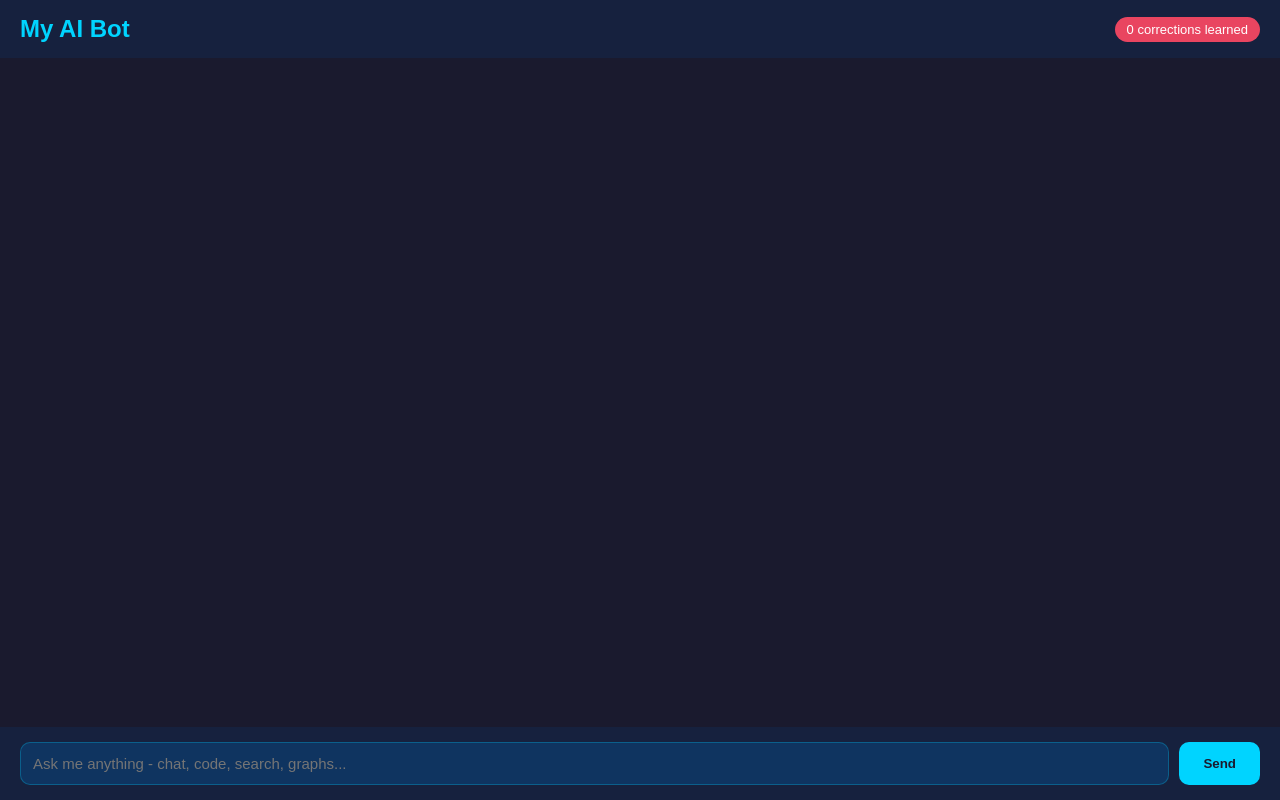
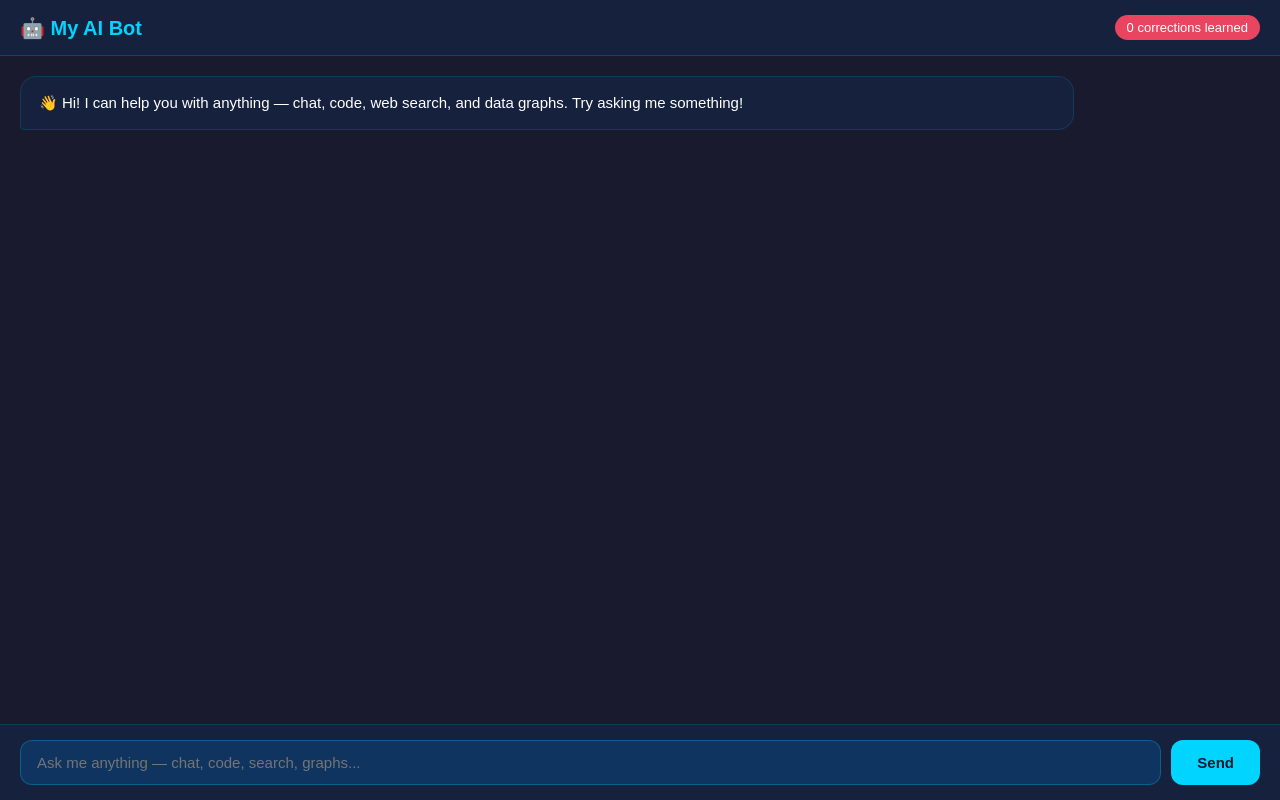
Before and after one commit to Jarold54/my-ai-bot, a Flask app: page / in a window 1280 px wide. Run offline with Flask 3, Linux system fonts and the light colour scheme; some libraries are stand-ins or nearby versions.

Commit message:
Update chatbot.html

````diff
--- a/templates/chatbot.html
+++ b/templates/chatbot.html
@@ -5,140 +5,65 @@
   <script src="https://cdn.plot.ly/plotly-latest.min.js"></script>
   <style>
     * { box-sizing: border-box; margin: 0; padding: 0; }
-    body {
-      font-family: Arial, sans-serif;
-      background: #1a1a2e;
-      color: white;
-      height: 100vh;
-      display: flex;
-      flex-direction: column;
-    }
-    header {
-      background: #16213e;
-      padding: 15px 20px;
-      display: flex;
-      justify-content: space-between;
-      align-items: center;
-    }
-    h2 { color: #00d4ff; }
-    #correction-count {
-      background: #e94560;
-      padding: 5px 12px;
-      border-radius: 20px;
-      font-size: 13px;
-    }
-    #chatbox {
-      flex: 1;
-      overflow-y: auto;
-      padding: 20px;
-      display: flex;
-      flex-direction: column;
-      gap: 12px;
-    }
-    .user-msg {
-      background: #0f3460;
-      padding: 12px 16px;
-      border-radius: 12px;
-      align-self: flex-end;
-      max-width: 70%;
-    }
-    .bot-msg {
-      background: #16213e;
-      padding: 12px 16px;
-      border-radius: 12px;
-      align-self: flex-start;
-      max-width: 85%;
-      width: 85%;
-      border: 1px solid #00d4ff33;
-    }
-    .searched-tag {
-      font-size: 11px;
-      color: #00d4ff;
-      margin-bottom: 6px;
-    }
-    .agent-tag {
-      font-size: 11px;
-      color: #00ff88;
-      margin-bottom: 6px;
-    }
-    .graph-container {
-      width: 100%;
-      height: 400px;
-      margin-top: 10px;
-      border-radius: 10px;
-      overflow: hidden;
-    }
-    .correct-btn {
-      background: none;
-      border: 1px solid #666;
-      color: #aaa;
-      padding: 4px 10px;
-      border-radius: 8px;
-      cursor: pointer;
-      font-size: 12px;
-      margin-top: 8px;
-    }
-    .correct-btn:hover {
-      border-color: #e94560;
-      color: #e94560;
-    }
-    #input-area {
-      background: #16213e;
-      padding: 15px 20px;
-      display: flex;
-      gap: 10px;
-    }
-    #input {
-      flex: 1;
-      background: #0f3460;
-      border: 1px solid #00d4ff44;
-      color: white;
-      padding: 12px;
-      border-radius: 10px;
-      font-size: 15px;
-    }
-    #send {
-      background: #00d4ff;
-      color: #1a1a2e;
-      border: none;
-      padding: 12px 24px;
-      border-radius: 10px;
-      cursor: pointer;
-      font-weight: bold;
-    }
-    pre {
-      background: #0d0d0d;
-      padding: 10px;
-      border-radius: 8px;
-      overflow-x: auto;
-      margin-top: 8px;
-      font-size: 13px;
-    }
+    body { font-family: Arial; background: #1a1a2e; color: white; height: 100vh; display: flex; flex-direction: column; }
+    header { background: #16213e; padding: 15px 20px; display: flex; justify-content: space-between; align-items: center; border-bottom: 1px solid #00d4ff33; }
+    h2 { color: #00d4ff; font-size: 20px; }
+    #correction-count { background: #e94560; padding: 5px 12px; border-radius: 20px; font-size: 13px; }
+    #chatbox { flex: 1; overflow-y: auto; padding: 20px; display: flex; flex-direction: column; gap: 14px; }
+    .user-msg { background: #0f3460; padding: 12px 16px; border-radius: 16px 16px 4px 16px; align-self: flex-end; max-width: 70%; font-size: 15px; line-height: 1.5; }
+    .bot-msg { background: #16213e; padding: 14px 18px; border-radius: 16px 16px 16px 4px; align-self: flex-start; max-width: 85%; width: 85%; border: 1px solid #00d4ff22; font-size: 15px; line-height: 1.6; }
+    .tag { font-size: 11px; font-weight: bold; margin-bottom: 8px; padding: 3px 8px; border-radius: 10px; display: inline-block; }
+    .searched-tag { background: #00d4ff22; color: #00d4ff; }
+    .agent-tag { background: #00ff8822; color: #00ff88; }
+    .graph-container { width: 100%; height: 420px; margin-top: 12px; border-radius: 10px; overflow: hidden; background: rgba(0,0,0,0.2); }
+    .correct-btn { background: none; border: 1px solid #444; color: #888; padding: 5px 12px; border-radius: 8px; cursor: pointer; font-size: 12px; margin-top: 10px; transition: all 0.2s; }
+    .correct-btn:hover { border-color: #e94560; color: #e94560; }
+    .correct-btn:disabled { opacity: 0.5; cursor: default; }
+    #input-area { background: #16213e; padding: 15px 20px; display: flex; gap: 10px; border-top: 1px solid #00d4ff22; }
+    #input { flex: 1; background: #0f3460; border: 1px solid #00d4ff44; color: white; padding: 13px 16px; border-radius: 12px; font-size: 15px; outline: none; transition: border 0.2s; }
+    #input:focus { border-color: #00d4ff; }
+    #send { background: #00d4ff; color: #1a1a2e; border: none; padding: 13px 26px; border-radius: 12px; cursor: pointer; font-weight: bold; font-size: 15px; transition: background 0.2s; }
+    #send:hover { background: #00b8d9; }
+    #send:disabled { background: #555; cursor: default; }
+    pre { background: #0d0d0d; padding: 12px; border-radius: 8px; overflow-x: auto; margin-top: 10px; font-size: 13px; border: 1px solid #333; }
+    .thinking-dots { display: inline-block; }
+    .thinking-dots span { animation: blink 1.4s infinite; opacity: 0; }
+    .thinking-dots span:nth-child(2) { animation-delay: 0.2s; }
+    .thinking-dots span:nth-child(3) { animation-delay: 0.4s; }
+    @keyframes blink { 0%, 80%, 100% { opacity: 0; } 40% { opacity: 1; } }
+    ::-webkit-scrollbar { width: 6px; }
+    ::-webkit-scrollbar-track { background: #1a1a2e; }
+    ::-webkit-scrollbar-thumb { background: #0f3460; border-radius: 3px; }
   </style>
 </head>
 <body>
   <header>
-    <h2>My AI Bot</h2>
+    <h2>🤖 My AI Bot</h2>
     <span id="correction-count">0 corrections learned</span>
   </header>
-
-  <div id="chatbox"></div>
-
+  <div id="chatbox">
+    <div class="bot-msg">👋 Hi! I can help you with anything — chat, code, web search, and data graphs. Try asking me something!</div>
+  </div>
   <div id="input-area">
-    <input id="input" type="text" placeholder="Ask me anything - chat, code, search, graphs..." />
+    <input id="input" type="text" placeholder="Ask me anything — chat, code, search, graphs..." />
     <button id="send" onclick="sendMessage()">Send</button>
   </div>
 
   <script>
     let correctionCount = 0;
     let graphCount = 0;
+    let isLoading = false;
 
     async function sendMessage() {
+      if (isLoading) return;
       const input = document.getElementById("input");
       const chatbox = document.getElementById("chatbox");
+      const sendBtn = document.getElementById("send");
       const message = input.value.trim();
+      if (!message) return;
 
-      if (!message) return;
+      isLoading = true;
+      sendBtn.disabled = true;
 
       const userDiv = document.createElement("div");
       userDiv.className = "user-msg";
@@ -148,7 +73,7 @@
 
       const thinkingDiv = document.createElement("div");
       thinkingDiv.className = "bot-msg";
-      thinkingDiv.textContent = "Thinking...";
+      thinkingDiv.innerHTML = "⏳ Thinking<span class='thinking-dots'><span>.</span><span>.</span><span>.</span></span>";
       chatbox.appendChild(thinkingDiv);
       chatbox.scrollTop = chatbox.scrollHeight;
 
@@ -164,108 +89,95 @@
 
         if (data.searched) {
           const tag = document.createElement("div");
-          tag.className = "searched-tag";
-          tag.textContent = "Web searched";
+          tag.className = "tag searched-tag";
+          tag.textContent = "🌐 Web searched";
           thinkingDiv.appendChild(tag);
         }
 
         if (data.graph) {
           const tag = document.createElement("div");
-          tag.className = "agent-tag";
-          tag.textContent = "Data Analysis Agent";
+          tag.className = "tag agent-tag";
+          tag.textContent = "📊 Data Analysis Agent";
           thinkingDiv.appendChild(tag);
         }
 
         const replyDiv = document.createElement("div");
-        replyDiv.innerHTML = data.reply.replace(/```(\w+)?\n([\s\S]*?)```/g, "<pre>$2</pre>");
+        replyDiv.innerHTML = data.reply
+          .replace(/&/g, "&amp;")
+          .replace(/</g, "&lt;")
+          .replace(/>/g, "&gt;")
+          .replace(/```(\w+)?\n([\s\S]*?)```/g, "<pre>$2</pre>")
+          .replace(/\n/g, "<br>");
         thinkingDiv.appendChild(replyDiv);
 
         if (data.graph) {
           graphCount++;
-          const currentGraphId = "graph-" + graphCount;
-
           const graphDiv = document.createElement("div");
           graphDiv.className = "graph-container";
-          graphDiv.id = currentGraphId;
+          graphDiv.id = "graph-" + graphCount;
           thinkingDiv.appendChild(graphDiv);
 
           setTimeout(() => {
             try {
               const graphData = JSON.parse(data.graph);
-              console.log("GRAPH JSON:", graphData);
-
-              if (!graphData.data || !graphData.data.length) {
-                graphDiv.textContent = "Could not render graph: missing chart data.";
-                return;
+              const labels = graphData.labels;
+              const values = graphData.values;
+              const type = graphData.type;
+              let trace;
+              if (type === "pie") {
+                trace = [{type: "pie", labels: labels, values: values, textinfo: "label+percent", hole: 0.3}];
+              } else if (type === "line") {
+                trace = [{type: "scatter", mode: "lines+markers", x: labels, y: values, line: {color: "#00d4ff"}}];
+              } else {
+                trace = [{type: "bar", x: labels, y: values, marker: {color: "#00d4ff"}}];
               }
-
-              if (graphData.data[0].type === "pie") {
-                const rawValues = graphData.data[0].values || [];
-                const numericValues = rawValues.map(v => Number(String(v).replace("%", "").trim()));
-
-                console.log("PIE VALUES:", numericValues);
-
-                if (numericValues.some(v => Number.isNaN(v))) {
-                  graphDiv.textContent = "Could not render graph: invalid pie values.";
-                  return;
-                }
-
-                graphData.data[0].values = numericValues;
-                graphData.data[0].textinfo = "percent+label";
-              }
-
-              Plotly.newPlot(
-                currentGraphId,
-                graphData.data,
-                {
-                  ...graphData.layout,
-                  paper_bgcolor: "rgba(0,0,0,0)",
-                  plot_bgcolor: "rgba(0,0,0,0)",
-                  font: { color: "white" }
-                },
-                { responsive: true }
-              );
-            } catch (e) {
-              console.error("Graph render error:", e);
-              graphDiv.textContent = "Could not render graph.";
+              const layout = {
+                paper_bgcolor: "rgba(0,0,0,0)",
+                plot_bgcolor: "rgba(0,0,0,0)",
+                font: {color: "white"},
+                margin: {t: 30, b: 40, l: 40, r: 20}
+              };
+              Plotly.newPlot("graph-" + graphCount, trace, layout, {responsive: true, displayModeBar: false});
+            } catch(e) {
+              document.getElementById("graph-" + graphCount).textContent = "Could not render graph.";
             }
-          }, 100);
+          }, 200);
         }
 
+        const br = document.createElement("br");
+        thinkingDiv.appendChild(br);
         const btn = document.createElement("button");
         btn.className = "correct-btn";
-        btn.textContent = "Correct this";
+        btn.textContent = "✏️ Correct this";
         btn.onclick = function() { correctThis(btn); };
-        thinkingDiv.appendChild(document.createElement("br"));
         thinkingDiv.appendChild(btn);
 
-      } catch (err) {
-        console.error(err);
-        thinkingDiv.textContent = "Error: Could not get response. Please try again.";
+      } catch(err) {
+        thinkingDiv.innerHTML = "❌ Error getting response. Please try again.";
       }
 
+      isLoading = false;
+      sendBtn.disabled = false;
       chatbox.scrollTop = chatbox.scrollHeight;
     }
 
     async function correctThis(btn) {
       const correction = prompt("What was wrong with this response?");
       if (!correction) return;
-
+      btn.disabled = true;
+      btn.textContent = "Saving...";
       await fetch("/correct", {
         method: "POST",
         headers: { "Content-Type": "application/json" },
         body: JSON.stringify({ correction })
       });
-
       correctionCount++;
-      document.getElementById("correction-count").textContent =
-        correctionCount + " corrections learned";
-      btn.textContent = "Correction saved";
-      btn.disabled = true;
+      document.getElementById("correction-count").textContent = correctionCount + " corrections learned";
+      btn.textContent = "✅ Correction saved";
     }
 
     document.getElementById("input").addEventListener("keypress", e => {
-      if (e.key === "Enter") sendMessage();
+      if (e.key === "Enter" && !isLoading) sendMessage();
     });
   </script>
 </body>
````
